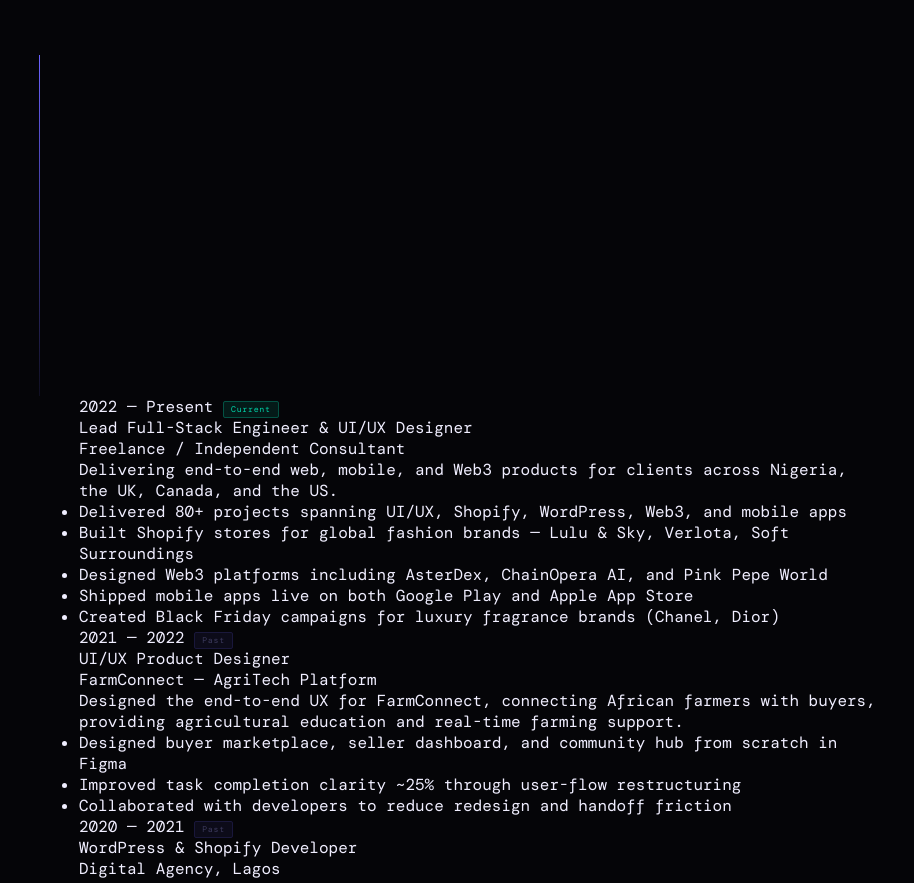
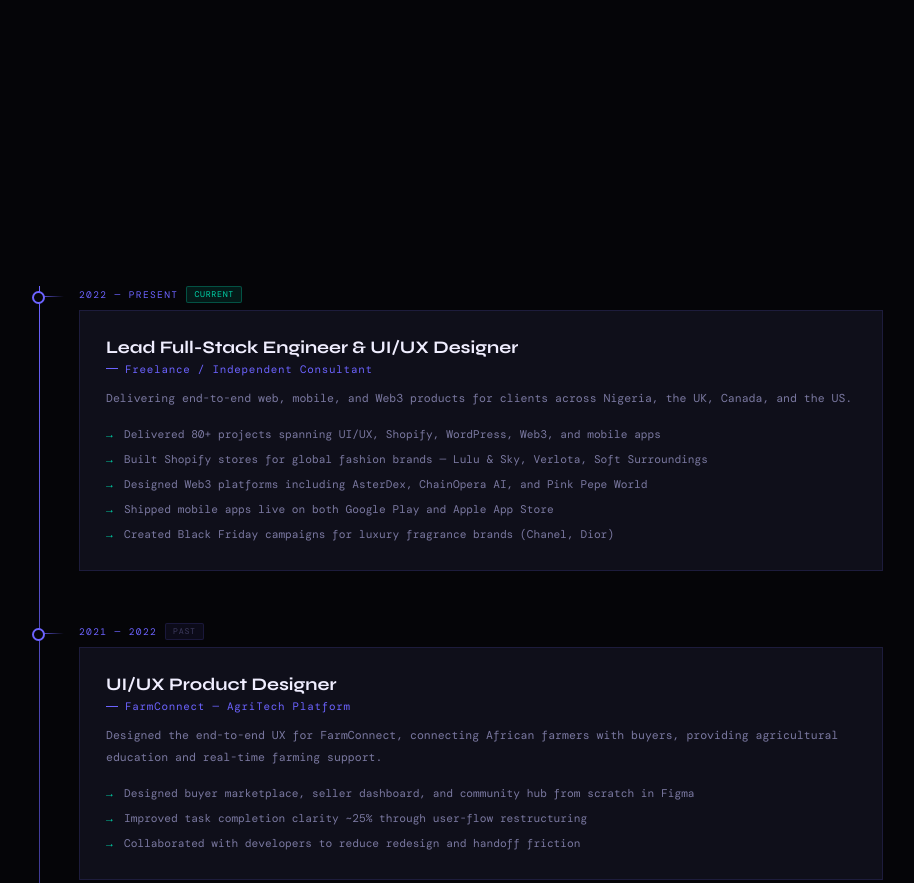
Before and after one commit to gabriellolahs/gabriel.org, a plain HTML site: page index.html in a window 1280 px wide. Shown: the part 8731-9614 px from the top of the page, without its empty margins (187-1101 px from the left). Drawn offline with nearby package versions, Linux system fonts and the light colour scheme; animation ran at ten frames a second; a web font is replaced by a local one.

Commit message:
Update style.css

```diff
--- a/style.css
+++ b/style.css
@@ -1341,14 +1341,162 @@
     margin: 0 auto
 }
 
-.te {
+.tl {
     position: relative;
     padding-left: 56px;
     max-width: 860px;
     margin: 0 auto
 }
 
-.te::before {
+.tl::before {
+    content: '';
+    position: absolute;
+    left: 16px;
+    top: 0;
+    bottom: 0;
+    width: 1px;
+    background: linear-gradient(to bottom, var(--accent), rgba(108, 99, 255, .1))
+}
+
+.tl-item {
+    position: relative;
+    margin-bottom: 52px;
+    opacity: 0;
+    transform: translateX(-18px);
+    transition: all .65s cubic-bezier(.23, 1, .32, 1)
+}
+
+.tl-item.on {
+    opacity: 1;
+    transform: translateX(0)
+}
+
+.tl-dot {
+    position: absolute;
+    left: -47px;
+    top: 5px;
+    width: 13px;
+    height: 13px;
+    border: 2px solid var(--accent);
+    background: var(--bg);
+    border-radius: 50%;
+    transition: background .3s, box-shadow .3s
+}
+
+.tl-item:hover .tl-dot {
+    background: var(--accent);
+    box-shadow: 0 0 18px var(--glow)
+}
+
+.tl-item::before {
+    content: '';
+    position: absolute;
+    left: -41px;
+    top: 10px;
+    height: 1px;
+    width: 26px;
+    background: linear-gradient(to right, var(--accent), transparent)
+}
+
+.tl-date {
+    font-size: .6rem;
+    letter-spacing: .14em;
+    color: var(--accent);
+    text-transform: uppercase;
+    margin-bottom: 7px;
+    display: flex;
+    align-items: center;
+    gap: 8px
+}
+
+.b-cur {
+    padding: 2px 7px;
+    font-size: .52rem;
+    letter-spacing: .08em;
+    border-radius: 2px;
+    background: rgba(0, 212, 170, .1);
+    border: 1px solid rgba(0, 212, 170, .3);
+    color: var(--accent3)
+}
+
+.b-past {
+    padding: 2px 7px;
+    font-size: .52rem;
+    letter-spacing: .08em;
+    border-radius: 2px;
+    background: rgba(108, 99, 255, .07);
+    border: 1px solid var(--border);
+    color: var(--dim)
+}
+
+.tl-card {
+    background: var(--surface);
+    border: 1px solid var(--border);
+    padding: 26px;
+    transition: border-color .3s, box-shadow .3s
+}
+
+.tl-item:hover .tl-card {
+    border-color: rgba(108, 99, 255, .28);
+    box-shadow: 0 16px 36px rgba(0, 0, 0, .28)
+}
+
+.tl-role {
+    font-family: 'Syne', sans-serif;
+    font-size: 1.1rem;
+    font-weight: 700;
+    margin-bottom: 4px
+}
+
+.tl-co {
+    font-size: .68rem;
+    color: var(--accent);
+    letter-spacing: .07em;
+    margin-bottom: 12px;
+    display: flex;
+    align-items: center;
+    gap: 7px
+}
+
+.tl-co::before {
+    content: '';
+    width: 12px;
+    height: 1px;
+    background: var(--accent)
+}
+
+.tl-desc {
+    font-size: .72rem;
+    color: var(--muted);
+    line-height: 1.85;
+    margin-bottom: 16px
+}
+
+.tl-list {
+    list-style: none;
+    display: flex;
+    flex-direction: column;
+    gap: 6px
+}
+
+.tl-list li {
+    font-size: .7rem;
+    color: var(--muted);
+    padding-left: 18px;
+    position: relative;
+    line-height: 1.7
+}
+
+.tl-list li::before {
+    content: '→';
+    position: absolute;
+    left: 0;
+    color: var(--accent3)
+}
+
+
+
+.tl::before {
     content: '';
     position: absolute;
     left: 16px;
@@ -1383,12 +1531,12 @@
     transition: background .3s, box-shadow .3s
 }
 
-.te-item:hover .tl-dot {
+.tl-item:hover .tl-dot {
     background: var(--accent);
     box-shadow: 0 0 18px var(--glow)
 }
 
-.te-item::before {
+.tl-item::before {
     content: '';
     position: absolute;
     left: -41px;
@@ -1398,7 +1546,7 @@
     background: linear-gradient(to right, var(--accent), transparent)
 }
 
-.te-date {
+.tl-date {
     font-size: .6rem;
     letter-spacing: .14em;
     color: var(--accent);
@@ -1429,26 +1577,26 @@
     color: var(--dim)
 }
 
-.te-card {
+.tl-card {
     background: var(--surface);
     border: 1px solid var(--border);
     padding: 26px;
     transition: border-color .3s, box-shadow .3s
 }
 
-.te-item:hover .tl-card {
+.tl-item:hover .tl-card {
     border-color: rgba(108, 99, 255, .28);
     box-shadow: 0 16px 36px rgba(0, 0, 0, .28)
 }
 
-.te-role {
+.tl-role {
     font-family: 'Syne', sans-serif;
     font-size: 1.1rem;
     font-weight: 700;
     margin-bottom: 4px
 }
 
-.te-co {
+.tl-co {
     font-size: .68rem;
     color: var(--accent);
     letter-spacing: .07em;
@@ -1458,28 +1606,28 @@
     gap: 7px
 }
 
-.te-co::before {
+.tl-co::before {
     content: '';
     width: 12px;
     height: 1px;
     background: var(--accent)
 }
 
-.te-desc {
+.tl-desc {
     font-size: .72rem;
     color: var(--muted);
     line-height: 1.85;
     margin-bottom: 16px
 }
 
-.te-list {
+.tl-list {
     list-style: none;
     display: flex;
     flex-direction: column;
     gap: 6px
 }
 
-.te-list li {
+.tl-list li {
     font-size: .7rem;
     color: var(--muted);
     padding-left: 18px;
@@ -1487,155 +1635,7 @@
     line-height: 1.7
 }
 
-.te-list li::before {
-    content: '→';
-    position: absolute;
-    left: 0;
-    color: var(--accent3)
-}
-
-
-
-.te::before {
-    content: '';
-    position: absolute;
-    left: 16px;
-    top: 0;
-    bottom: 0;
-    width: 1px;
-    background: linear-gradient(to bottom, var(--accent), rgba(108, 99, 255, .1))
-}
-
-.te-item {
-    position: relative;
-    margin-bottom: 52px;
-    opacity: 0;
-    transform: translateX(-18px);
-    transition: all .65s cubic-bezier(.23, 1, .32, 1)
-}
-
-.te-item.on {
-    opacity: 1;
-    transform: translateX(0)
-}
-
-.te-dot {
-    position: absolute;
-    left: -47px;
-    top: 5px;
-    width: 13px;
-    height: 13px;
-    border: 2px solid var(--accent);
-    background: var(--bg);
-    border-radius: 50%;
-    transition: background .3s, box-shadow .3s
-}
-
-.te-item:hover .tl-dot {
-    background: var(--accent);
-    box-shadow: 0 0 18px var(--glow)
-}
-
-.te-item::before {
-    content: '';
-    position: absolute;
-    left: -41px;
-    top: 10px;
-    height: 1px;
-    width: 26px;
-    background: linear-gradient(to right, var(--accent), transparent)
-}
-
-.te-date {
-    font-size: .6rem;
-    letter-spacing: .14em;
-    color: var(--accent);
-    text-transform: uppercase;
-    margin-bottom: 7px;
-    display: flex;
-    align-items: center;
-    gap: 8px
-}
-
-.b-cur {
-    padding: 2px 7px;
-    font-size: .52rem;
-    letter-spacing: .08em;
-    border-radius: 2px;
-    background: rgba(0, 212, 170, .1);
-    border: 1px solid rgba(0, 212, 170, .3);
-    color: var(--accent3)
-}
-
-.b-past {
-    padding: 2px 7px;
-    font-size: .52rem;
-    letter-spacing: .08em;
-    border-radius: 2px;
-    background: rgba(108, 99, 255, .07);
-    border: 1px solid var(--border);
-    color: var(--dim)
-}
-
-.te-card {
-    background: var(--surface);
-    border: 1px solid var(--border);
-    padding: 26px;
-    transition: border-color .3s, box-shadow .3s
-}
-
-.te-item:hover .tl-card {
-    border-color: rgba(108, 99, 255, .28);
-    box-shadow: 0 16px 36px rgba(0, 0, 0, .28)
-}
-
-.te-role {
-    font-family: 'Syne', sans-serif;
-    font-size: 1.1rem;
-    font-weight: 700;
-    margin-bottom: 4px
-}
-
-.te-co {
-    font-size: .68rem;
-    color: var(--accent);
-    letter-spacing: .07em;
-    margin-bottom: 12px;
-    display: flex;
-    align-items: center;
-    gap: 7px
-}
-
-.te-co::before {
-    content: '';
-    width: 12px;
-    height: 1px;
-    background: var(--accent)
-}
-
-.te-desc {
-    font-size: .72rem;
-    color: var(--muted);
-    line-height: 1.85;
-    margin-bottom: 16px
-}
-
-.te-list {
-    list-style: none;
-    display: flex;
-    flex-direction: column;
-    gap: 6px
-}
-
-.te-list li {
-    font-size: .7rem;
-    color: var(--muted);
-    padding-left: 18px;
-    position: relative;
-    line-height: 1.7
-}
-
-.te-list li::before {
+.tl-list li::before {
     content: '→';
     position: absolute;
     left: 0;
```
